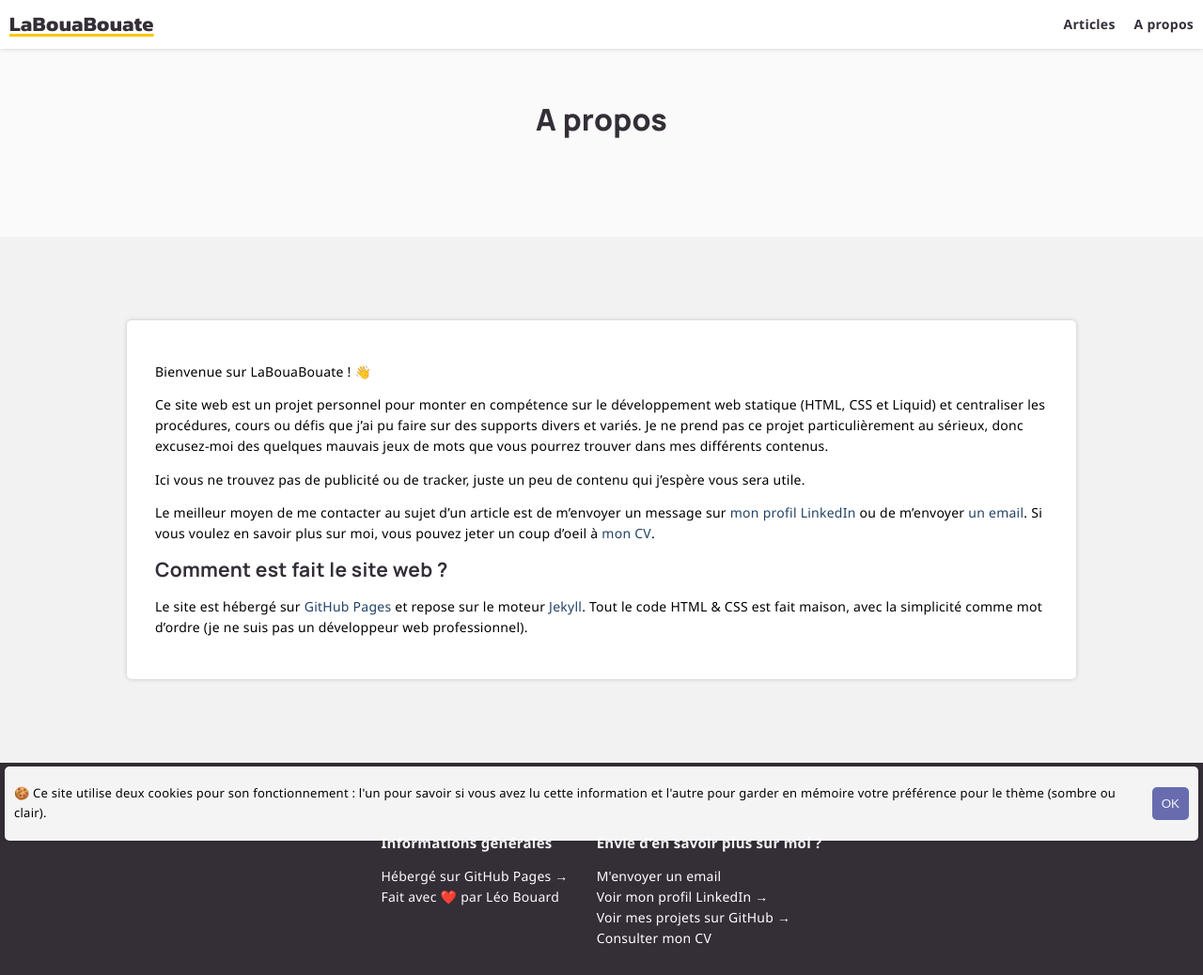
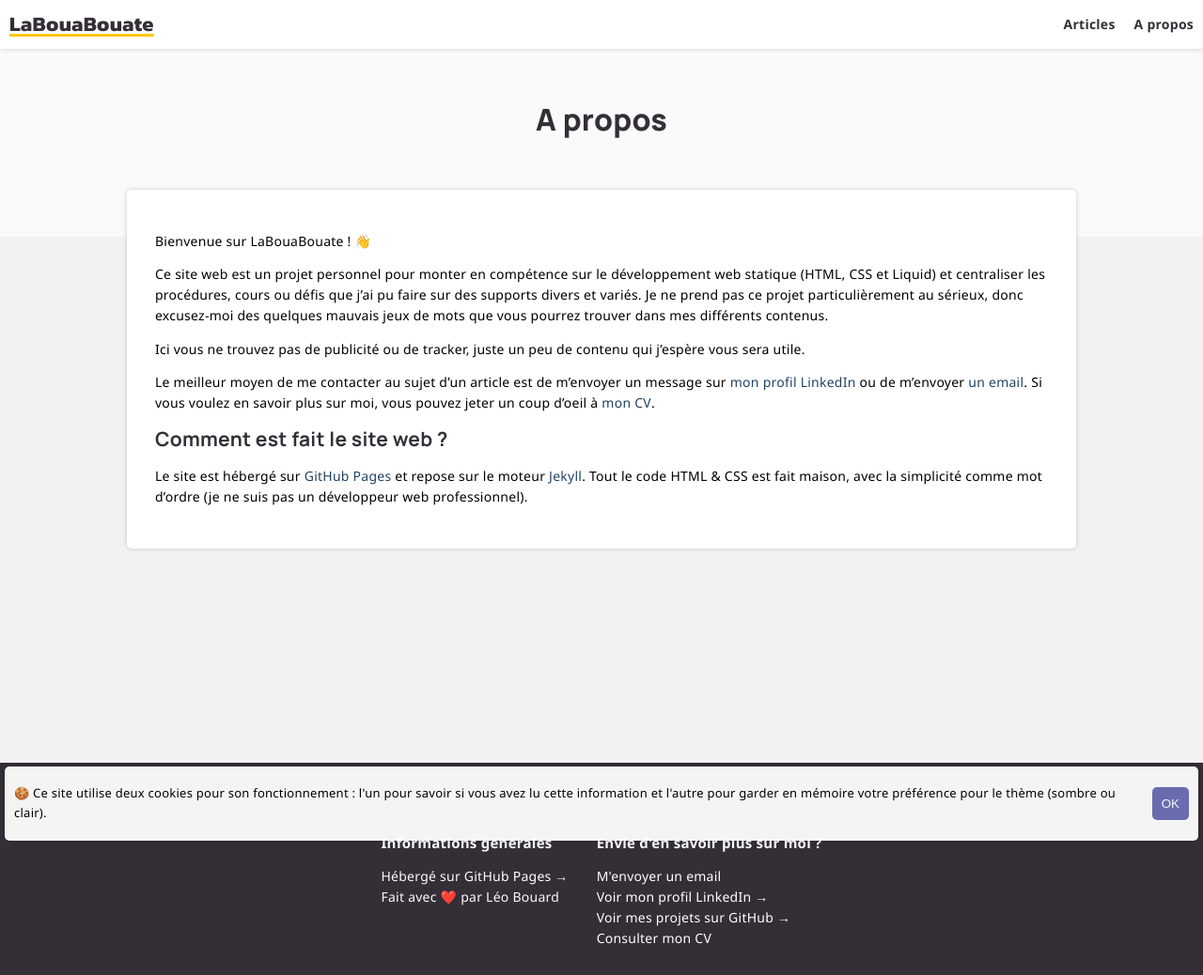
Before and after one commit to leobouard/leobouard.github.io, a Jekyll site: the page built from about.md, in a window 1280 px wide. Shown: the whole page at 94% size. Built offline with Jekyll 4.4.1, drawn with Linux system fonts in a browser that asks for light colours; some web fonts are replaced.

Commit message:
Modification de la flexbox du main

```diff
--- a/assets/css/homepage.scss
+++ b/assets/css/homepage.scss
@@ -7,7 +7,7 @@
     justify-content: center;
     align-items: center;
     height: 400px;
-    margin: 10px;
+    margin: auto 10px;
     border-radius: 5px;
     position: relative;
     overflow: hidden;
--- a/assets/css/style.scss
+++ b/assets/css/style.scss
@@ -67,14 +67,13 @@ main {
     display: flex;
     flex-direction: column;
     align-items: center;
-    justify-content: center;
+    justify-content: flex-start;
 
     section {
         min-height: 85%;
         background-color: #fff;
         border-radius: 5px;
         padding: 30px;
-        margin: auto;
         max-width: 950px;
         width: -moz-available;          /* WebKit-based browsers will ignore this. */
         width: -webkit-fill-available;  /* Mozilla-based browsers will ignore this. */
```
